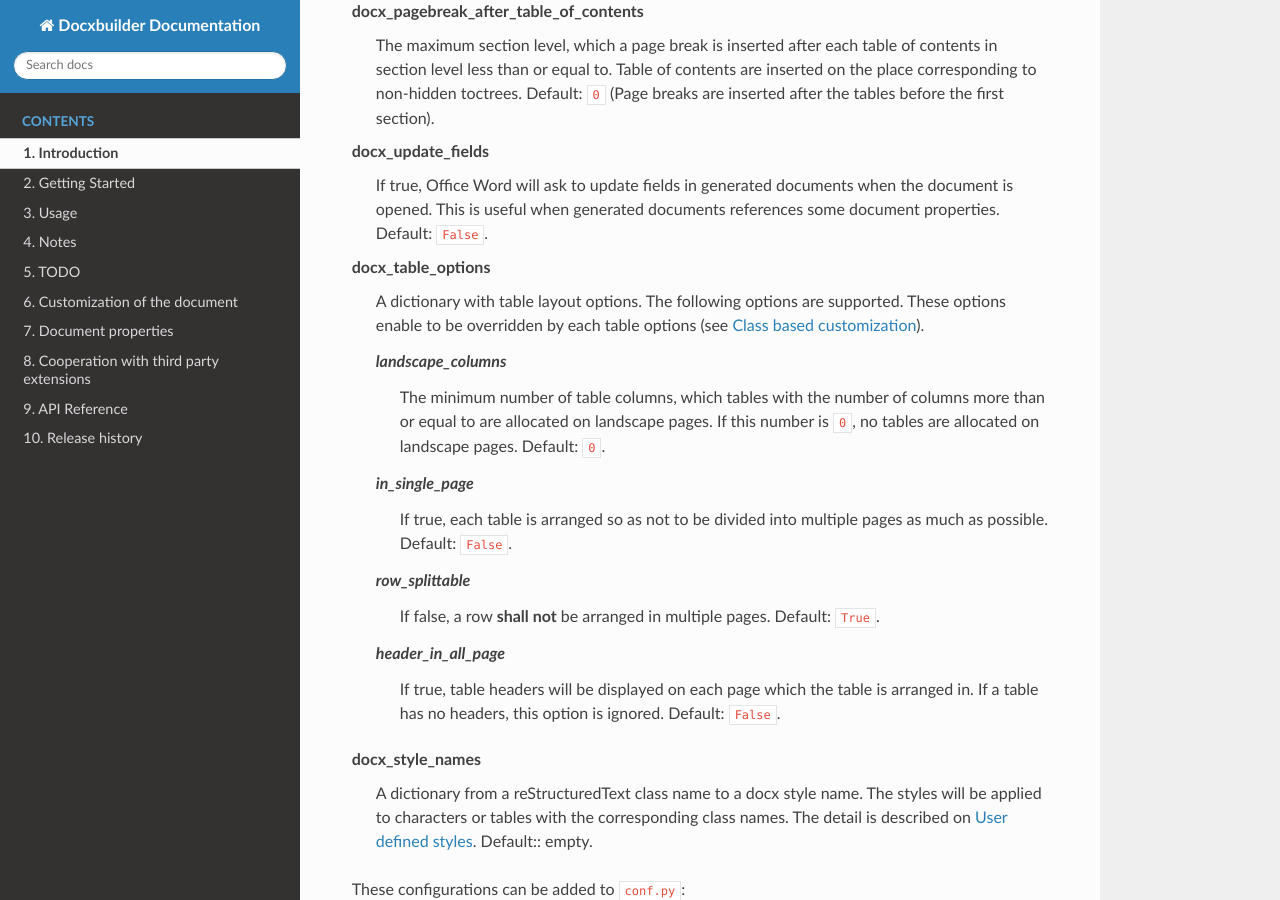
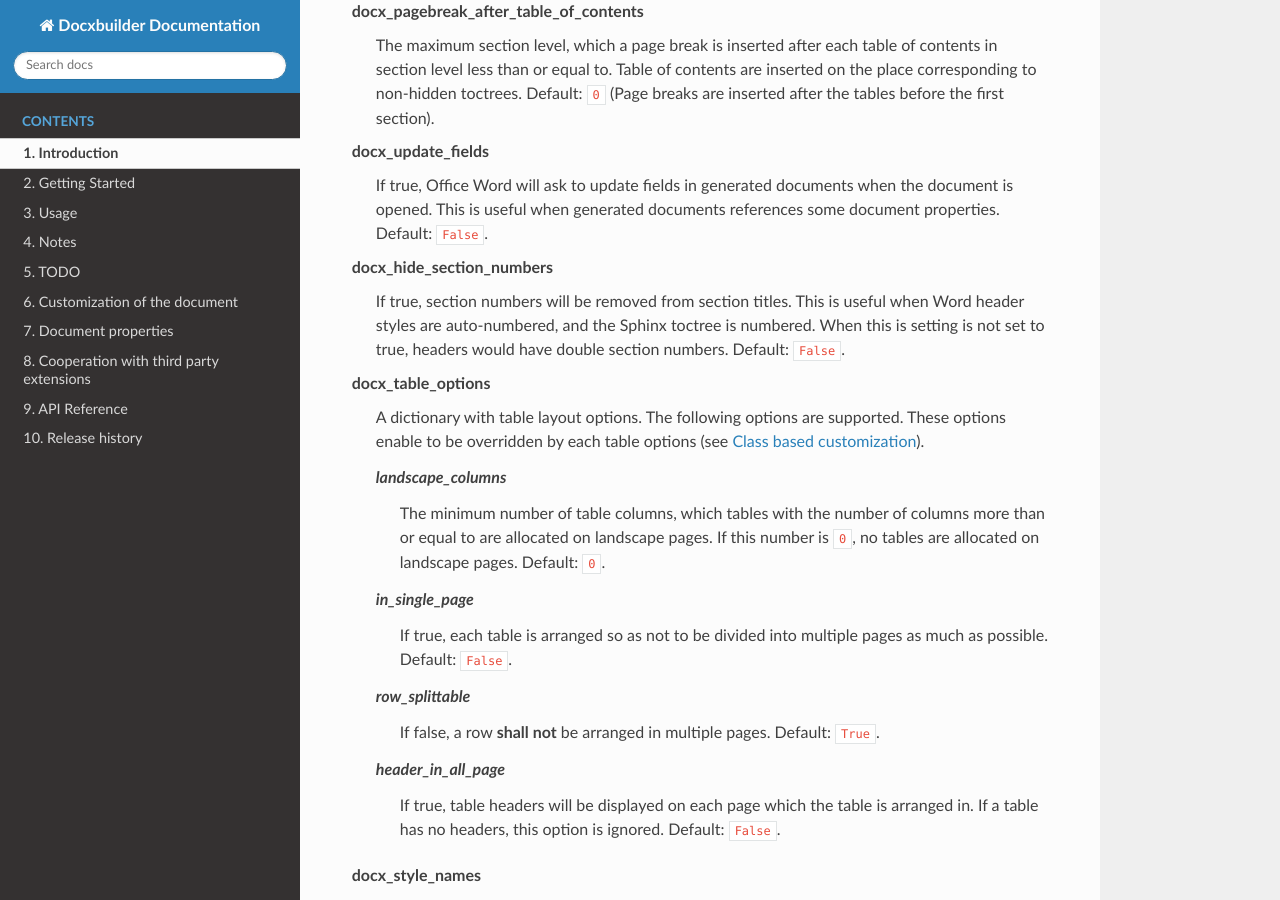
Before and after one commit to amedama41/docxbuilder, a Sphinx documentation site: the page built from docs/source/docxbuilder.rst, in a window 1280 px wide and 900 px high, scrolled down 2369 px. Built offline with Sphinx 7.4.7 and the Read the Docs theme 2.0.0, drawn with Linux system fonts in a browser that asks for light colours.

Commit message:
Add config value docx_hide_section_numbers
If true set to true, section numbers will be removed from section titles.
This is useful when Word header styles are auto-numbered, and the Sphinx toctree
is numbered. When this is setting is not set to true, headers would have
double section numbers.

```diff
--- a/docs/source/docxbuilder.rst
+++ b/docs/source/docxbuilder.rst
@@ -91,6 +91,12 @@ customize the docx document properties.
   If true, Office Word will ask to update fields in generated documents when the document is opened.
   This is useful when generated documents references some document properties.
   Default: ``False``.
+**docx_hide_section_numbers**
+  If true, section numbers will be removed from section titles.
+  This is useful when Word header styles are auto-numbered, and the Sphinx toctree
+  is numbered. When this is setting is not set to true, headers would have
+  double section numbers.
+  Default: ``False``.
 **docx_table_options**
   A dictionary with table layout options.
   The following options are supported.
--- a/docxbuilder/__init__.py
+++ b/docxbuilder/__init__.py
@@ -30,6 +30,7 @@ def setup(app):
     app.add_config_value('docx_pagebreak_after_table_of_contents', 0, 'env')
     app.add_config_value('docx_coverpage', True, 'env')
     app.add_config_value('docx_update_fields', False, 'env')
+    app.add_config_value('docx_hide_section_numbers', False, 'env')
     app.add_config_value('docx_table_options', {
         'landscape_columns': 0,
         'in_single_page': False,
```
Also changed, not shown: 1 other file.
